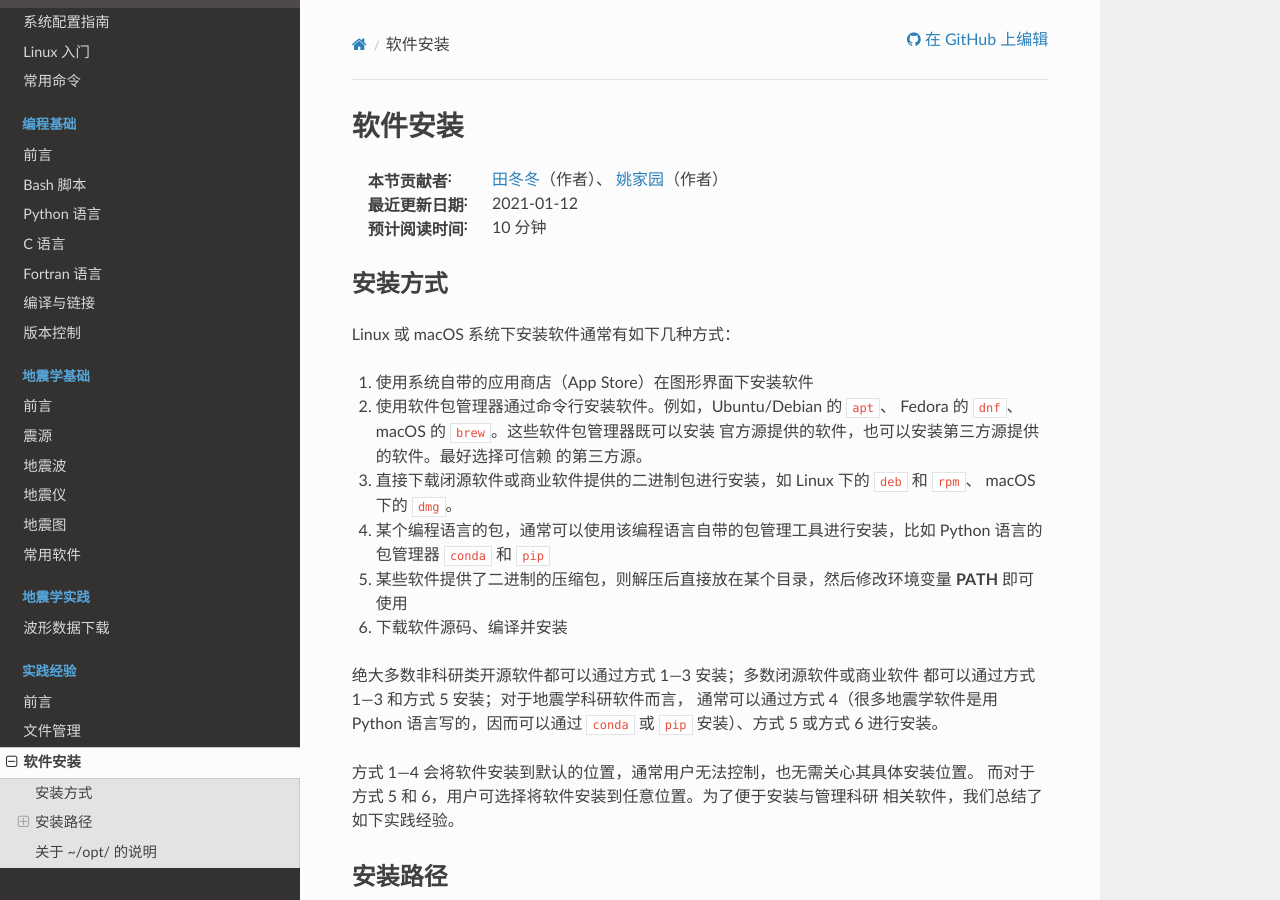
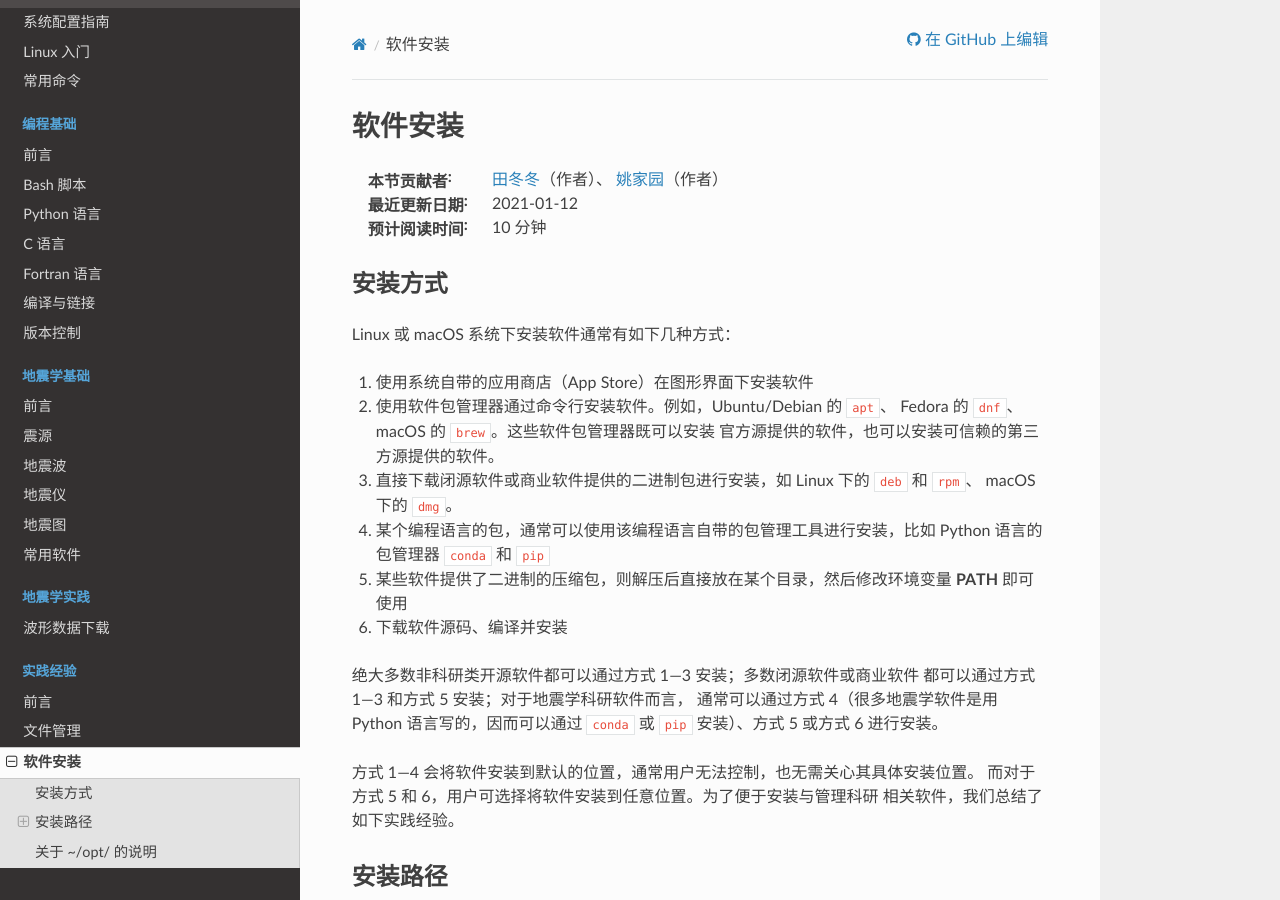
Before and after one commit to seismo-learn/seismology101, a Sphinx documentation site: the page built from source/best-practices/software-installation.rst, in a window 1280 px wide and 900 px high. Built offline with Sphinx 7.4.7 and the Read the Docs theme 2.0.0, drawn with Linux system fonts in a browser that asks for light colours.

Commit message:
Tiny fixes

```diff
--- a/source/best-practices/software-installation.rst
+++ b/source/best-practices/software-installation.rst
@@ -14,8 +14,7 @@ Linux 或 macOS 系统下安装软件通常有如下几种方式：
 1.  使用系统自带的应用商店（App Store）在图形界面下安装软件
 2.  使用软件包管理器通过命令行安装软件。例如，Ubuntu/Debian 的 ``apt``\ 、
     Fedora 的 ``dnf``\ 、macOS 的 ``brew``\ 。这些软件包管理器既可以安装
-    官方源提供的软件，也可以安装第三方源提供的软件。最好选择可信赖
-    的第三方源。
+    官方源提供的软件，也可以安装可信赖的第三方源提供的软件。
 3.  直接下载闭源软件或商业软件提供的二进制包进行安装，如 Linux 下的 ``deb`` 和 ``rpm``\ 、
     macOS 下的 ``dmg``\ 。
 4.  某个编程语言的包，通常可以使用该编程语言自带的包管理工具进行安装，比如
```
